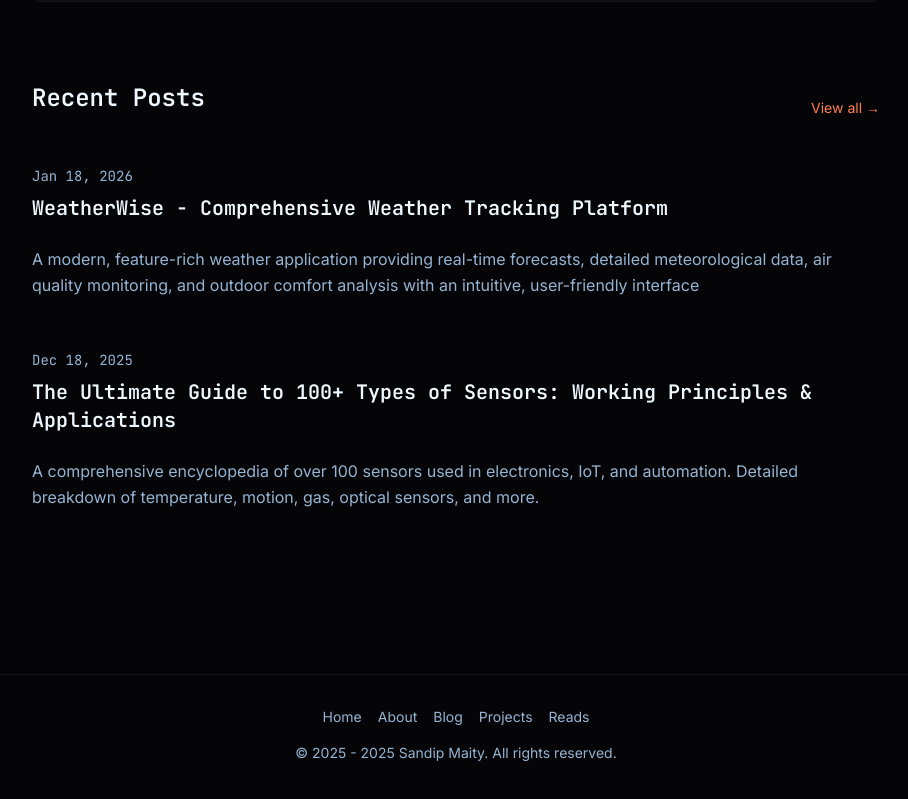
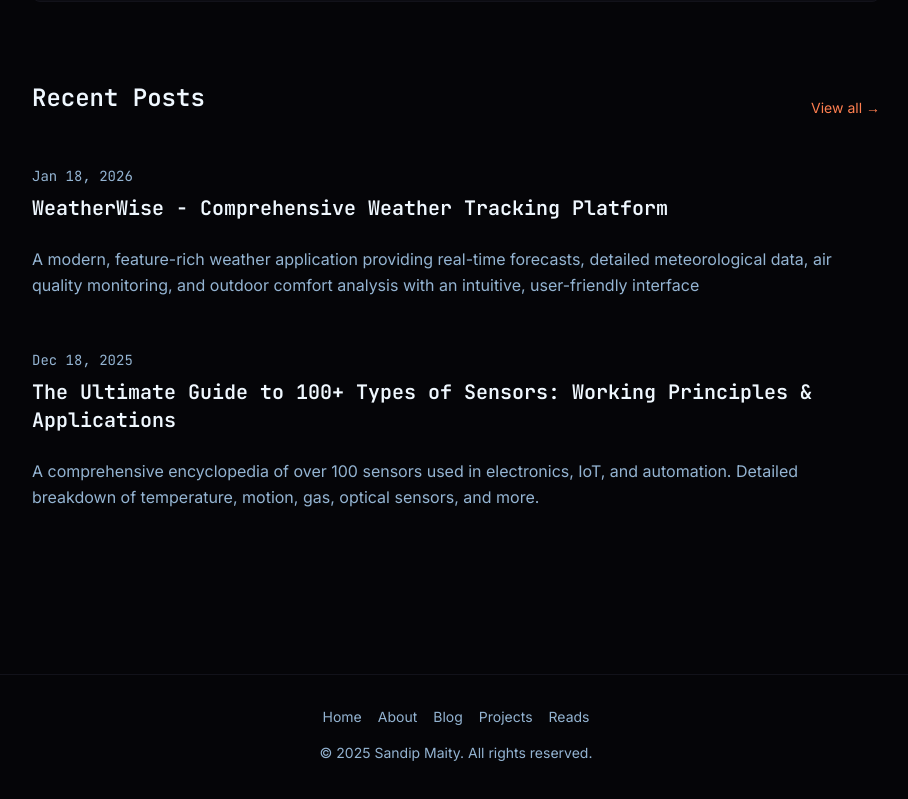
Before and after one commit to iam-sandipmaity/sandip, a Next.js app: page / in a window 1280 px wide. Shown: the part 1122-1921 px from the top of the page, without its empty margins (184-1092 px from the left). Built offline with nearby package versions, Linux system fonts and the light colour scheme.

Commit message:
Update copyright year in Footer component

```diff
--- a/components/Footer.tsx
+++ b/components/Footer.tsx
@@ -34,7 +34,7 @@ export default function Footer() {
 
                     {/* Copyright */}
                     <p className="text-sm text-muted text-center">
-                        © 2025 - {currentYear} Sandip Maity. All rights reserved.
+                        © {currentYear} Sandip Maity. All rights reserved.
                     </p>
                 </div>
             </div>
```
